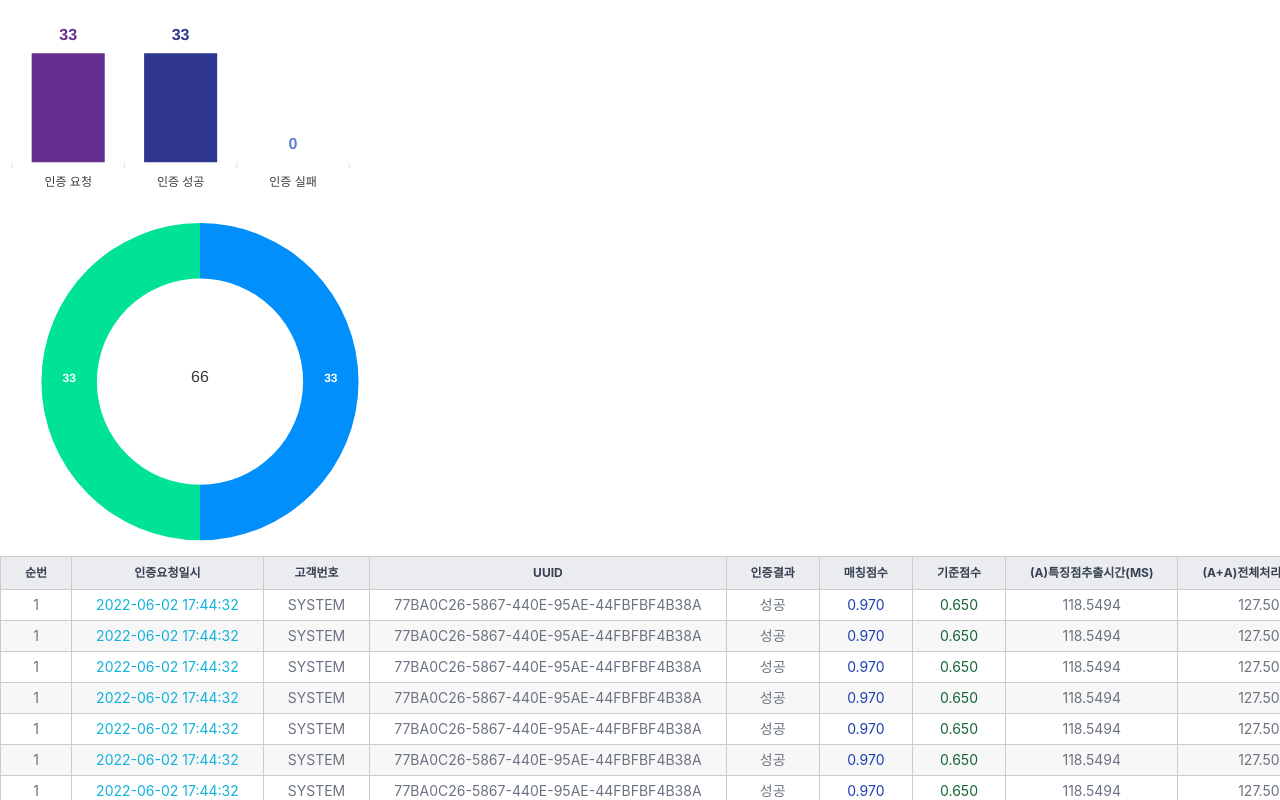
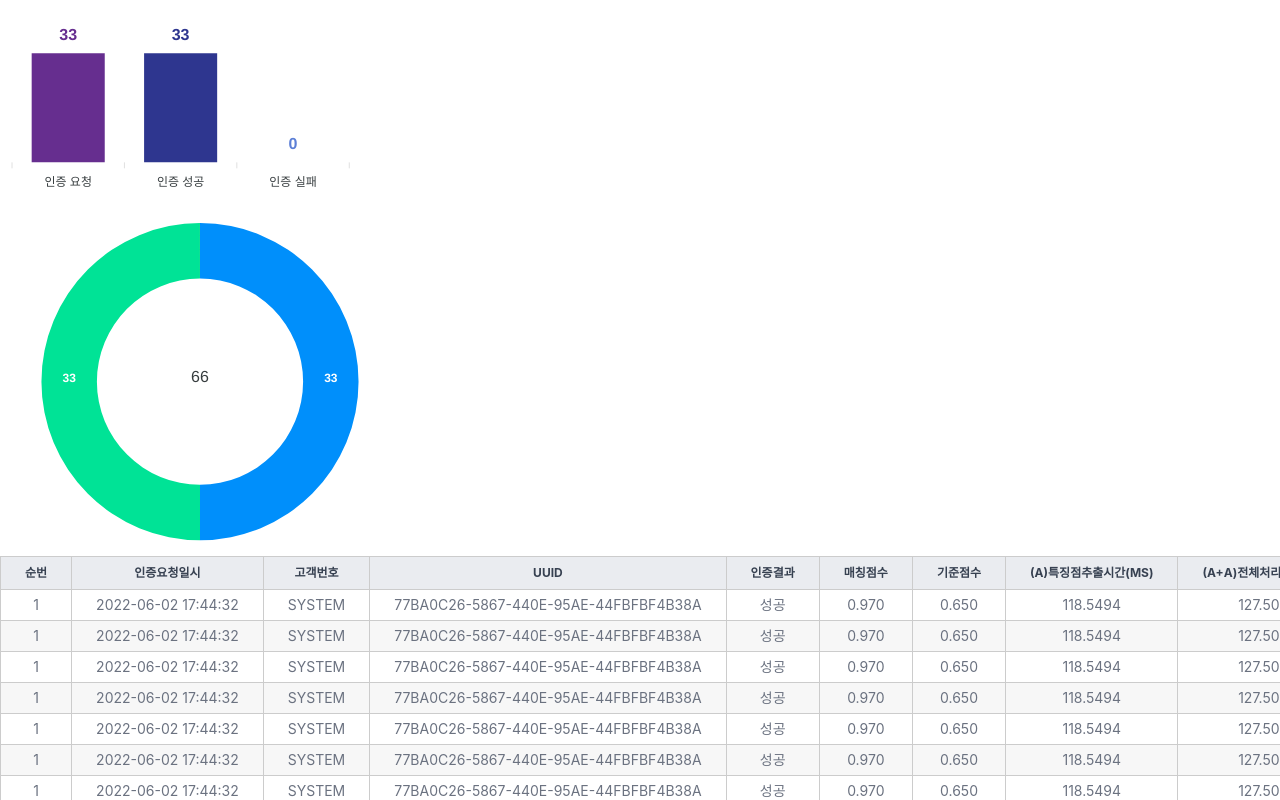
Before and after one commit to jeongye01/frs_prototype_fe, a Next.js app: page / in a window 1280 px wide. Shown: the top 800 px of the page. Built offline with nearby package versions, Linux system fonts and the light colour scheme.

Commit message:
BaseTemplate 업데이트

```diff
--- /dev/null
+++ b/components/BaseTemplate.tsx
@@ -0,0 +1,21 @@
+/* eslint-disable jsx-a11y/click-events-have-key-events */
+import React from 'react';
+import Modal from 'components/Modal';
+import { useSelector } from 'react-redux';
+import { RootState } from 'store/slices';
+
+interface TemplateProps {
+  children: React.ReactNode;
+  // Modal?: React.ReactNode;
+}
+
+export default function BaseTemplate({ children }: TemplateProps) {
+  const { isOpenModal } = useSelector((state: RootState) => state.modal);
+
+  return (
+    <div className="main pc:max-w-[1200px] mx-auto ">
+      {children}
+      {isOpenModal && <Modal />}
+    </div>
+  );
+}
--- /dev/null
+++ b/components/Modal/index.tsx
@@ -0,0 +1,17 @@
+import React from 'react';
+
+export default function GoalAddModal() {
+  const className = {
+    // size: 'pc:max-w-[890px] pc:max-h-[90vh] max-w-[320px] max-h-[470px]',
+    size: 'pc:w-[890px] max-w-[90vw] pc:max-h-[80vh] w-[320px] max-h-[424px]',
+    translate: '-translate-y-1/2 -translate-x-1/2',
+  };
+
+  return (
+    <div
+      className={`${className.size} ${className.translate} text-left pc:p-[72px] p-[26px] rounded-2xl relative  bg-modalGray overflow-auto`}
+    >
+      123
+    </div>
+  );
+}
--- a/pages/index.tsx
+++ b/pages/index.tsx
@@ -6,6 +6,7 @@ import PieChart from 'components/chart/PieChart';
 import Table, { BaseTbodyRowStyle } from 'components/Table';
 import dynamic from 'next/dynamic';
 import User from 'components/User';
+import Modal from 'components/Modal';
 
 const fields = [
   '순번',
@@ -36,27 +37,113 @@ const Home: NextPage = () => {
     <>
       <BarChart />
       <PieChart />
-      <Table
-        fields={fields}
-        tbodyRow={
-          <>
-            {Object.values(values[0]).map((value, i) => (
-              <td
-                className={`${BaseTbodyRowStyle} ${
-                  i === 1 ? 'text-[#11b2db]' : ''
-                } ${i === 5 ? 'text-blue-800' : ''}  ${
-                  i === 6 ? 'text-green-800' : ''
-                }`}
-              >
-                {value}
-              </td>
-            ))}
-          </>
-        }
-      />
+      <Table fields={fields} values={values} />
       <User />
     </>
   );
 };
 
 export default Home;
+
+/*
+
+
+import React from 'react';
+import OptionButton from 'components/Button/ObtionButton';
+import TextInput from 'components/Input/TextInput';
+import SubmitButton from 'components/Button/SubmitButton';
+
+export default function GoalAddModal() {
+	const className = {
+		// size: 'pc:max-w-[890px] pc:max-h-[90vh] max-w-[320px] max-h-[470px]',
+		size: 'pc:w-[890px] max-w-[90vw] pc:max-h-[80vh] w-[320px] max-h-[424px]',
+		translate: '-translate-y-1/2 -translate-x-1/2',
+	};
+
+	return (
+		<div
+			className={`${className.size} ${className.translate} text-left pc:p-[72px] p-[26px] rounded-2xl relative  bg-modalGray overflow-auto`}
+		>
+			<div className="pc:mb-[52px] mb-[16px]">
+				<div className="pc:mb-[30px] mb-[8px] font-[600]">인증 사진</div>
+				<button
+					type="button"
+					className="pc:w-[230px] pc:h-[150px] w-[108px] h-[90px] border-2 rounded-xl flex items-center p-0 bg-primaryWhite"
+				>
+					<label htmlFor="profile_image" className="flex items-center w-full h-full cursor-pointer">
+						<img className="m-auto max-w-[25px]" src="./image/icon/camera.svg" alt="img-camera" />
+						<input id="profile_image" type="file" className="hidden" />
+					</label>
+				</button>
+			</div>
+			<div className="pc:mb-[52px] mb-[16px]">
+				<div className="pc:mb-[30px] mb-[8px] font-[600]">카테고리 선택</div>
+				<div className="category-wrap">
+					<ul className="grid pc:gap-[16px] gap-[6px] grid-flow-col overflow-auto">
+						<li>
+							<OptionButton size="medium" label="# 운동" isSelected onClick={() => {}} />
+						</li>
+						<li>
+							<OptionButton size="medium" label="# 운동" isSelected={false} onClick={() => {}} />
+						</li>
+						<li>
+							<OptionButton size="medium" label="# 운동" isSelected={false} onClick={() => {}} />
+						</li>
+						<li>
+							<OptionButton size="medium" label="# 공부" isSelected={false} onClick={() => {}} />
+						</li>
+						<li>
+							<OptionButton size="medium" label="# 습관" isSelected={false} onClick={() => {}} />
+						</li>
+						<li>
+							<OptionButton size="medium" label="# 취미" isSelected={false} onClick={() => {}} />
+						</li>
+						<li>
+							<OptionButton size="medium" label="# 기타" isSelected={false} onClick={() => {}} />
+						</li>
+					</ul>
+				</div>
+			</div>
+			<div className="pc:mb-[52px] mb-[16px]">
+				<div className="pc:mb-[30px] mb-[8px] font-[600]">목표 선택</div>
+				<div className="option-wrap">
+					<ul className="grid pc:gap-[16px] gap-[6px] grid-flow-col overflow-auto">
+						<li>
+							<OptionButton label="목표인증 텍스트asdadsfdsfsdas" size="medium" isSelected={false} onClick={() => {}} />
+						</li>
+						<li>
+							<OptionButton label="목표인증 텍스트" size="medium" isSelected={false} onClick={() => {}} />
+						</li>
+						<li>
+							<OptionButton size="medium" isSelected={false} onClick={() => {}}>
+								<div className="text-primaryOrange-200">목표인증텍스트</div>
+								<div className="text-primaryOrange-200">📅 4.1</div>
+							</OptionButton>
+						</li>
+						<li>
+							<OptionButton label="목표인증 텍스트" size="medium" isSelected={false} onClick={() => {}} />
+						</li>
+						<li>
+							<OptionButton label="목표인증 텍스트" size="medium" isSelected={false} onClick={() => {}} />
+						</li>
+						<li>
+							<OptionButton label="목표인증 텍스트" size="medium" isSelected={false} onClick={() => {}} />
+						</li>
+						<li>
+							<OptionButton label="목표인증 텍스트" size="medium" isSelected={false} onClick={() => {}} />
+						</li>
+					</ul>
+				</div>
+			</div>
+			<div className="pc:mb-[52px] mb-[16px]">
+				<div className="pc:mb-[30px] mb-[8px] font-[600]">인증내용</div>
+				<TextInput placeholder="목표 인증 게시글에 올릴 상세 내용을 작성하세요." onChange={() => {}} />
+			</div>
+			<div>
+				<SubmitButton label="등록하기" onClick={() => {}} btnState="active" />
+			</div>
+		</div>
+	);
+}
+
+*/
```
